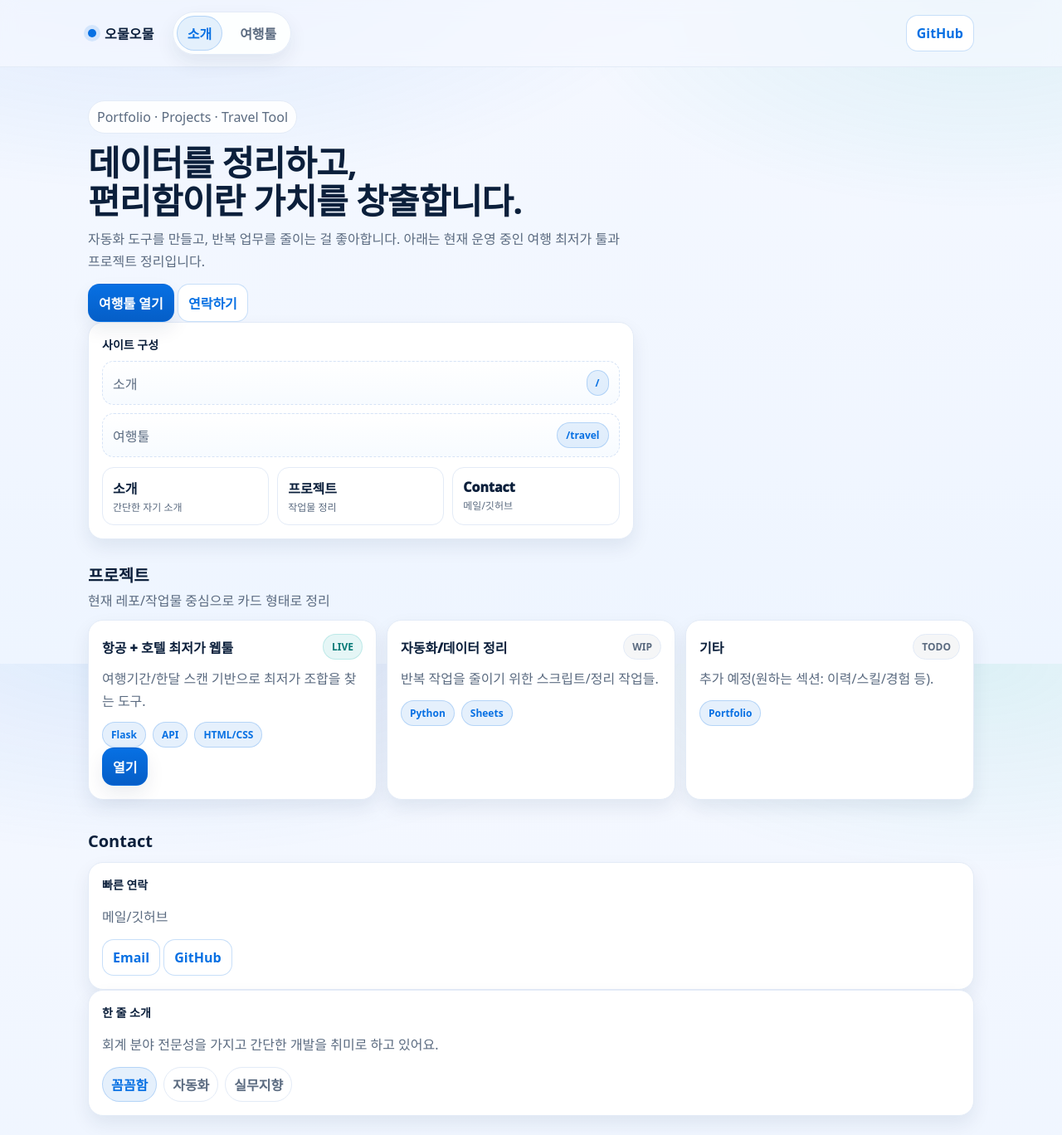
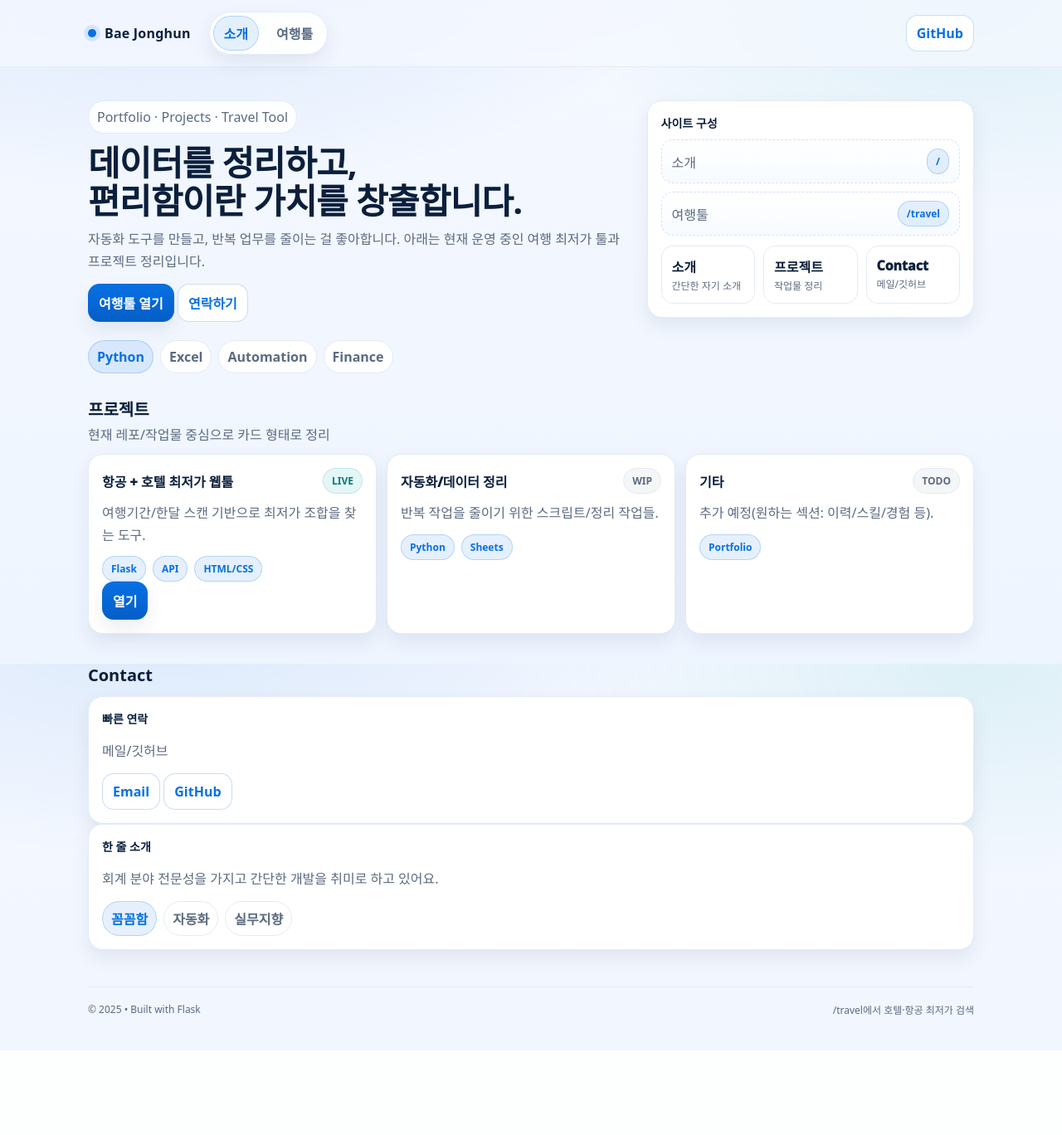
Before and after one commit to bae77777-afk/Flight_hotels, a Flask app: page / in a window 1280 px wide. Shown: the top 1368 px of the page at 83% size. After the commit the page ends 1265 px from the top, so only its background shows below. Run offline with Flask 2, Linux system fonts and the light colour scheme.

Commit message:
style: 브랜드 이름을 'Bae Jonghun'으로 변경 및 칩스 추가

```diff
--- a/templates/base.html
+++ b/templates/base.html
@@ -11,7 +11,7 @@
     <div class="wrap topbar-inner">
       <a class="brand" href="{{ url_for('home') }}">
         <span class="brand-dot"></span>
-        <span class="brand-text">오물오물</span>
+        <span class="brand-text">Bae Jonghun</span>
       </a>
 
       <nav class="tabs" aria-label="Primary">
--- a/templates/index.html
+++ b/templates/index.html
@@ -17,8 +17,14 @@
       <a class="btn" href="{{ url_for('travel') }}">여행툴 열기</a>
       <a class="btn ghost" href="#contact">연락하기</a>
     </div>
-
-
+  <br>
+    <div class="chips">
+      <span class="chip blue">Python</span>
+      <span class="chip">Excel</span>
+      <span class="chip">Automation</span>
+      <span class="chip">Finance</span>
+    </div>
+  </div>
 
   <div class="hero-right">
     <div class="card">
```
